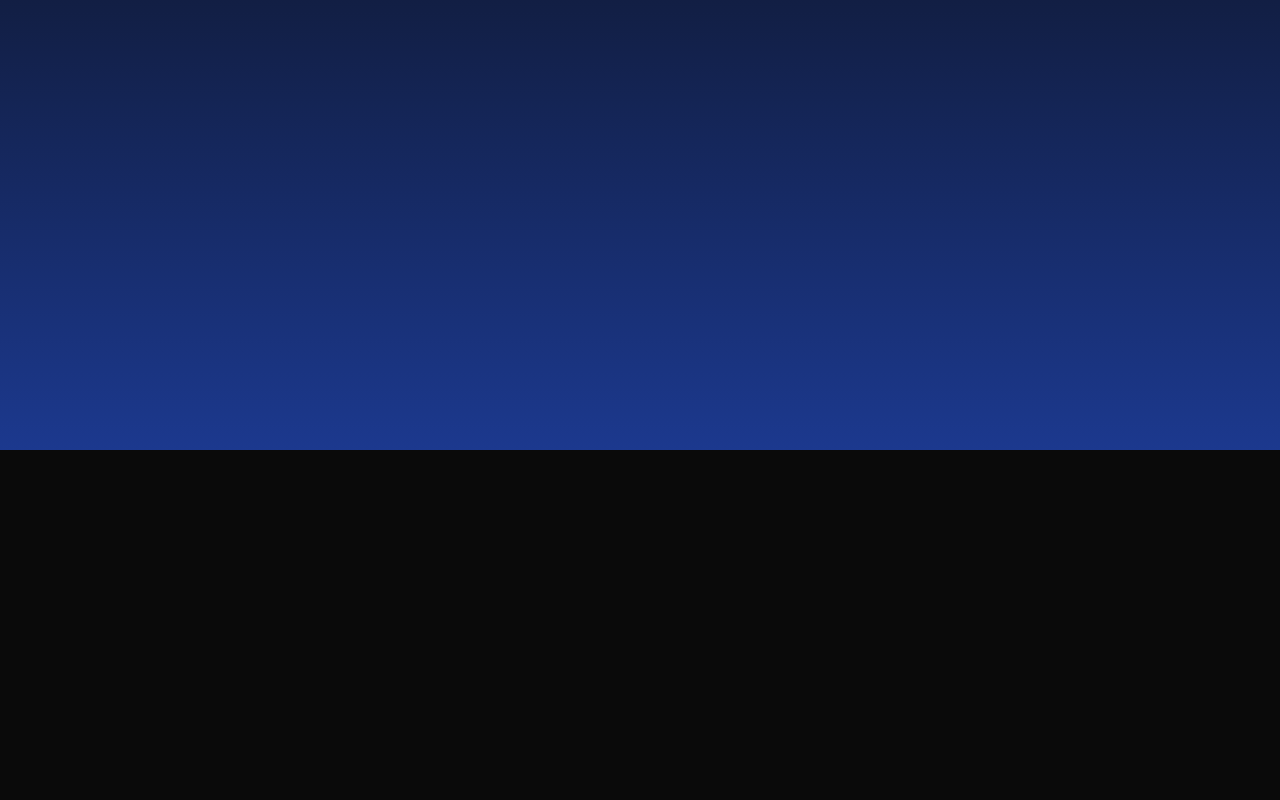
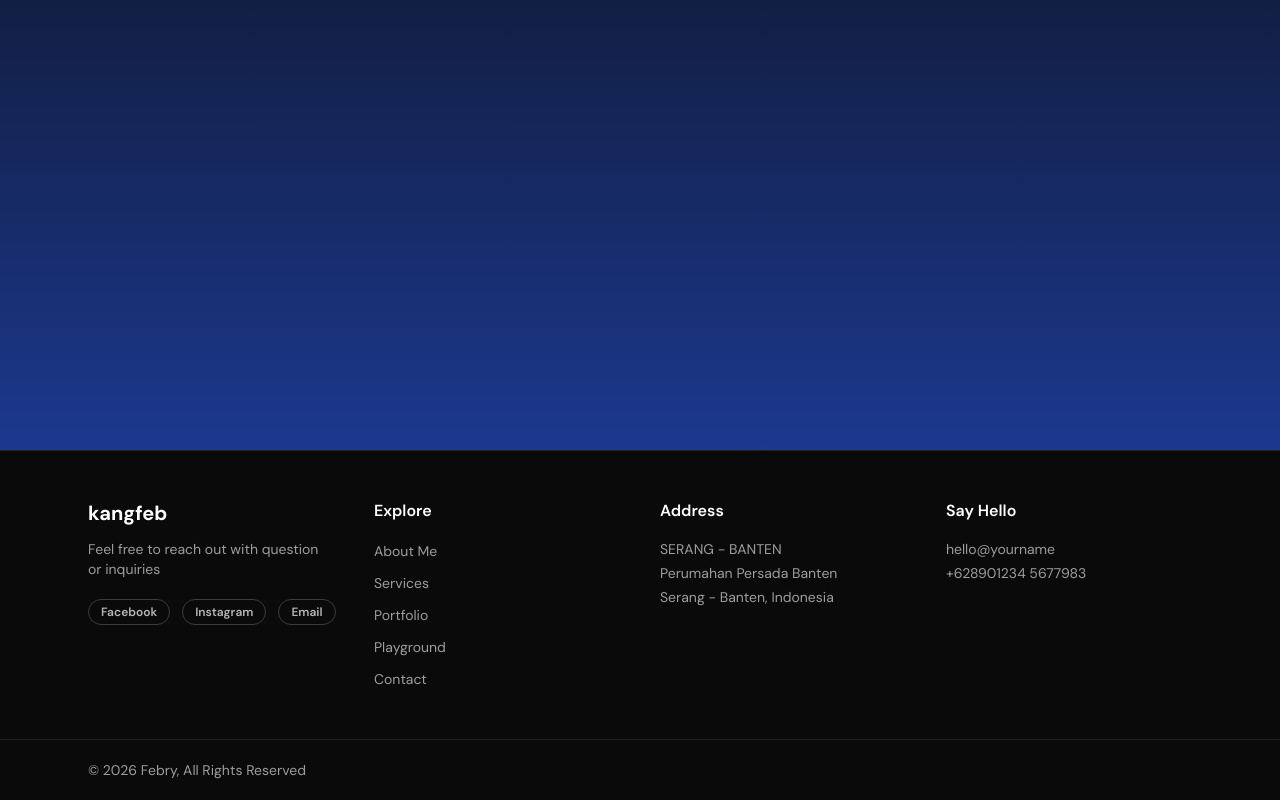
Before and after one commit to alfatfebry/fa-portfolio, a Next.js app: page / in a window 1280 px wide. Shown: the part 421-1221 px from the top of the page. Before the commit the page ends 871 px from the top, so only its background shows below. Built offline with nearby package versions, Linux system fonts and the light colour scheme.

Commit message:
Feat: add footer nad siteconfig

```diff
--- a/src/app/layout.tsx
+++ b/src/app/layout.tsx
@@ -4,6 +4,7 @@ import './globals.css';
 import StoreProvider from '@/store/StoreProvider';
 import Navbar from '@/components/layout/Navbar';
 import ThemeSync from '@/components/layout/ThemeSync';
+import Footer from '../components/layout/Footer';
 
 const dmsans = DM_Sans({
   variable: '--font-dm-sans',
@@ -32,6 +33,7 @@ export default function RootLayout({ children }: LayoutProps<'/'>) {
           <ThemeSync />
           <Navbar />
           {children}
+          <Footer />
         </StoreProvider>
       </body>
     </html>
--- /dev/null
+++ b/src/components/layout/Footer.tsx
@@ -0,0 +1,90 @@
+import Link from 'next/link';
+import { navItem } from '@/lib/navigation';
+import { siteConfig } from '@/lib/siteConfig';
+
+export default function Footer() {
+  const year = new Date().getFullYear();
+
+  return (
+    <footer className='border-t border-foreground/10'>
+      <div className='mx-auto grid max-w-6xl grid-cols-1 gap-10 px-6 py-12 md:grid-cols-4'>
+        {/* Kolom 1: brand + ikon sosial */}
+        <div>
+          <p className='text-xl font-bold'>{siteConfig.name}</p>
+          <p className='mt-3 text-sm text-foreground/60'>
+            {siteConfig.tagline}
+          </p>
+
+          <ul className='mt-5 flex gap-3'>
+            {siteConfig.socials.map((social) => (
+              <li key={social.label}>
+                <a
+                  href={social.href}
+                  target='_blank'
+                  rel='noopener noreferrer'
+                  className='rounded-full border border-foreground/20 px-3 py-1 text-xs font-semibold text-foreground/70 transition-colors hover:text-accent'
+                >
+                  {social.label}
+                </a>
+              </li>
+            ))}
+          </ul>
+        </div>
+
+        {/* Kolom 2: Explore */}
+        <div>
+          <h3 className='font-semibold'>Explore</h3>
+          <ul className='mt-4 flex flex-col gap-2'>
+            {navItem.map((item) => (
+              <li key={item.href}>
+                <Link
+                  href={item.href}
+                  className='text-sm text-foreground/60 transition-colors hover:text-accent'
+                >
+                  {item.label}
+                </Link>
+              </li>
+            ))}
+          </ul>
+        </div>
+
+        {/* Kolom 3: Address */}
+        <div>
+          <h3 className='font-semibold'>Address</h3>
+          <div className='mt-4 flex flex-col gap-1 text-sm text-foreground/60'>
+            <p>{siteConfig.address.city}</p>
+            {siteConfig.address.lines.map((line) => (
+              <p key={line}>{line}</p>
+            ))}
+          </div>
+        </div>
+
+        {/* Kolom 4: Say Hello */}
+        <div>
+          <h3 className='font-semibold'>Say Hello</h3>
+          <div className='mt-4 flex flex-col gap-1 text-sm text-foreground/60'>
+            <a
+              href={`mailto:${siteConfig.contact.email}`}
+              className='transition-colors hover:text-accent'
+            >
+              {siteConfig.contact.email}
+            </a>
+            <a
+              href={`tel:${siteConfig.contact.phone}`}
+              className='transition-colors hover:text-accent'
+            >
+              {siteConfig.contact.phone}
+            </a>
+          </div>
+        </div>
+      </div>
+
+      {/* Baris hak cipta */}
+      <div className='border-t border-foreground/10'>
+        <div className='mx-auto flex max-w-6xl items-center justify-between px-6 py-5 text-sm text-foreground/60 text-center'>
+          © {year} {siteConfig.owner}, All Rights Reserved
+        </div>
+      </div>
+    </footer>
+  );
+}
--- a/src/lib/navigation.ts
+++ b/src/lib/navigation.ts
@@ -4,7 +4,6 @@ export interface NavItem {
 }
 
 export const navItem: NavItem[] = [
-  {label: "Home", href: "/"},
   {label: "About Me", href: "/about"},
   {label: "Services", href: "/services"},
   {label: "Portfolio", href: "/portfolio"},
--- /dev/null
+++ b/src/lib/siteConfig.ts
@@ -0,0 +1,18 @@
+export const siteConfig = {
+  name:'kangfeb',
+  owner: 'Febry',
+  tagline: 'Feel free to reach out with question or inquiries',
+  address: {
+    city: 'SERANG - BANTEN',
+    lines: ['Perumahan Persada Banten', 'Serang - Banten, Indonesia']
+  },
+  contact: {
+    email: 'hello@yourname',
+    phone: '+628901234 5677983'
+  },
+  socials: [
+    {label: 'Facebook', href:'https://facebook.com'},
+    {label:'Instagram', href: 'https://instagram.com'},
+    {label:'Email', href: 'mailto:hello@cook.com'}
+  ]
+}
```
